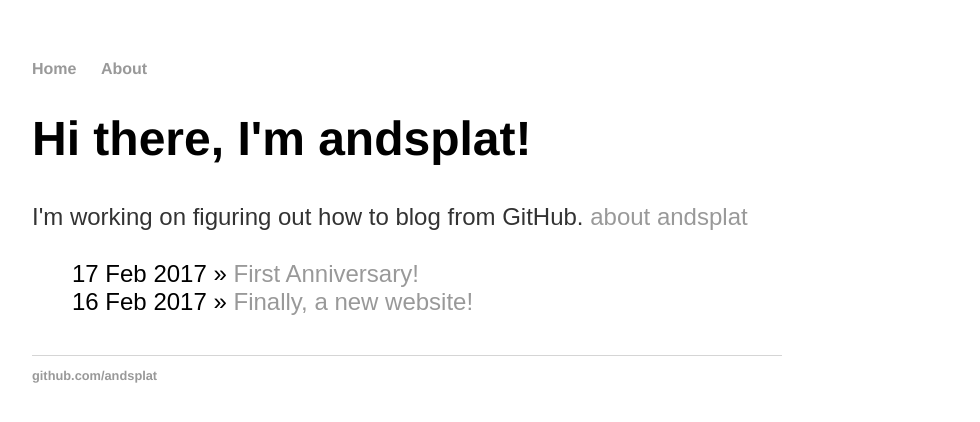
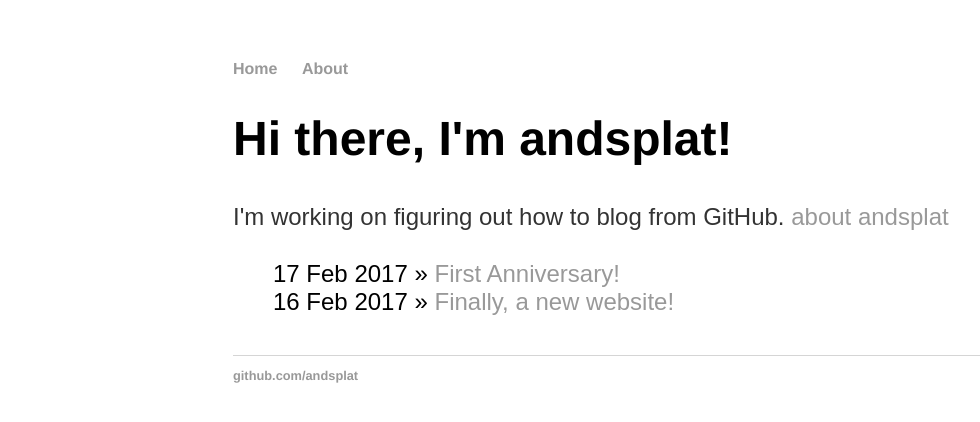
Before and after one commit to andsplat/benwfey, a Jekyll site: the page built from index.html, in a window 1280 px wide. Shown: the top 422 px of the page, without its empty margins (32-1012 px from the left). Built offline with Jekyll 4.4.1, drawn with Linux system fonts in a browser that asks for light colours.

Commit message:
Update main.css

```diff
--- a/css/main.css
+++ b/css/main.css
@@ -1,8 +1,8 @@
 body {
-    margin: 60px auto;
     width: 100%;
 }
 .content {
+    margin: 60px auto;
     max-width: 750px;
     padding: 0 5%;
 }
```
